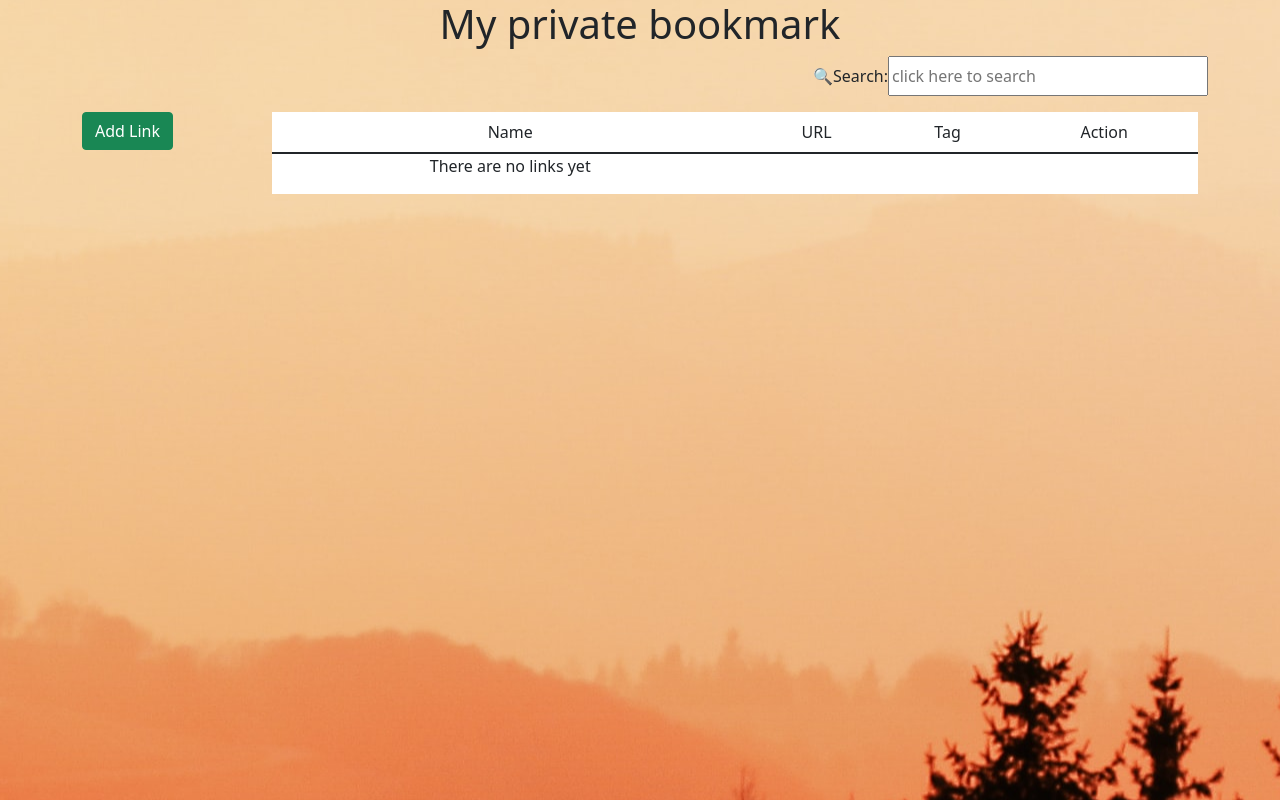
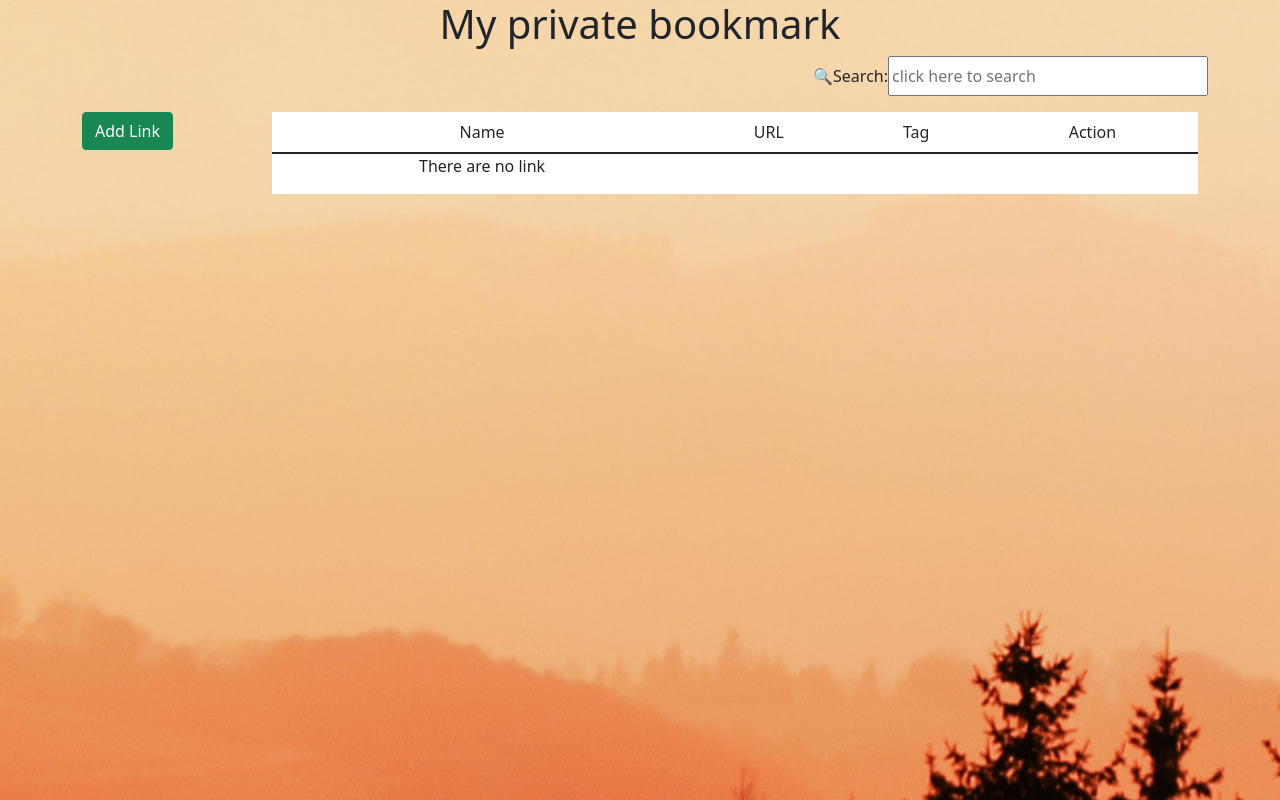
Before and after one commit to johnjaller/save_my_link, a React (Create React App) app: page / in a window 1280 px wide. Built offline with nearby package versions, Linux system fonts and the light colour scheme.

Commit message:
updated no links situation

```diff
--- a/src/listComponent.js
+++ b/src/listComponent.js
@@ -94,7 +94,7 @@ export default function ListComponent (props) {
                         </td>
                       </tr>
                     );
-                  }):<p>There are no links yet</p>}
+                  }):<p>There are no link</p>}
                 </tbody>
               </Table>
             </Col>
```
